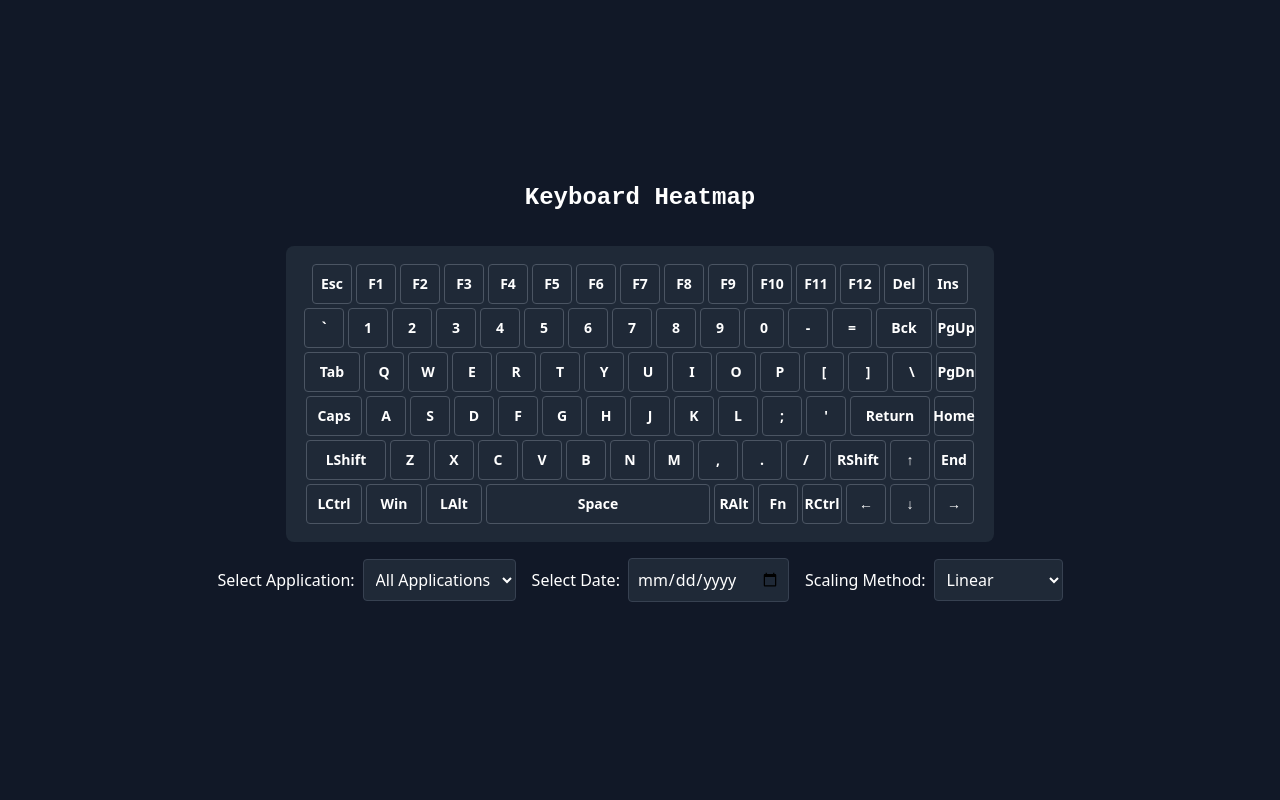
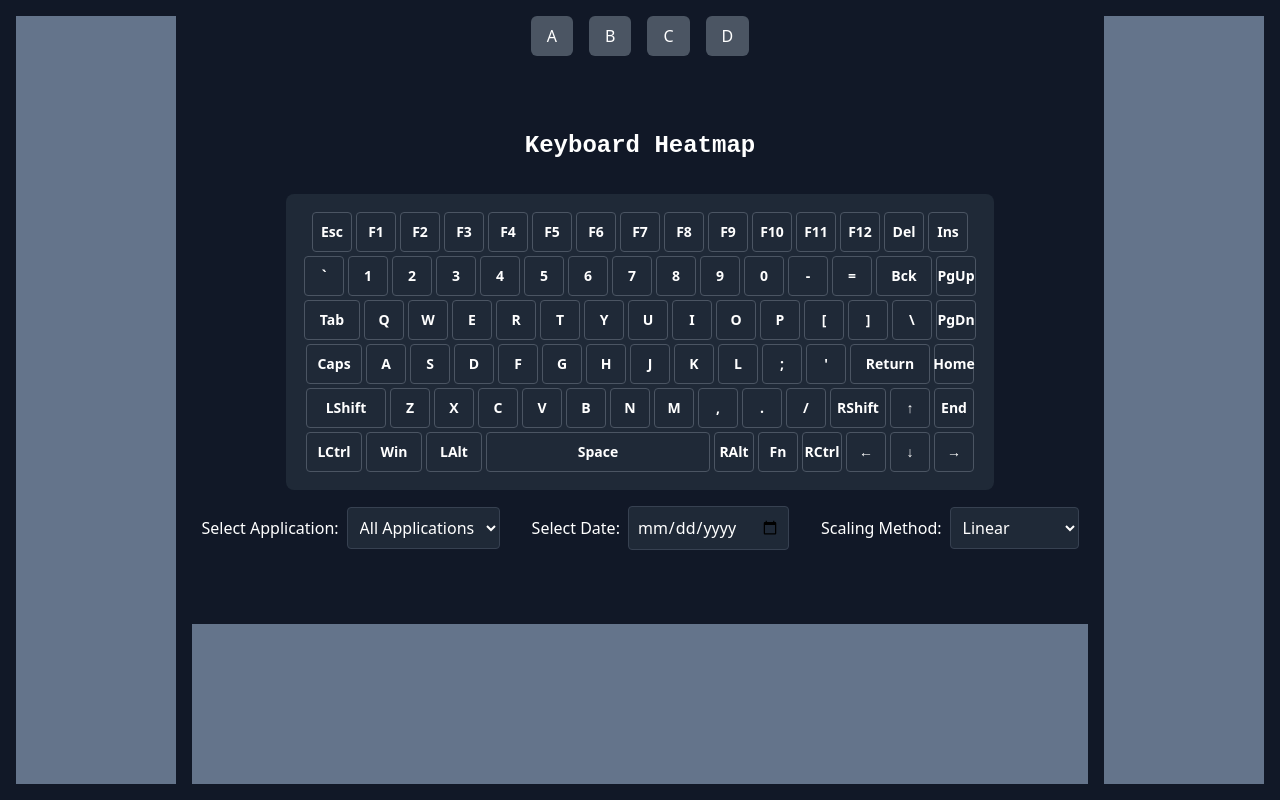
Before and after one commit to t4skmanag3r/keycap-app, a Vue app: page / in a window 1280 px wide. Built offline with nearby package versions, Linux system fonts and the light colour scheme.

Commit message:
setup basic layout for sidebars, top/bottom bars

```diff
--- a/src/App.vue
+++ b/src/App.vue
@@ -1,8 +1,25 @@
 <template>
-  <div class="container mx-auto p-4 flex flex-col gap-4 items-center justify-center min-h-screen">
+  <div class="container p-4 flex flex-row gap-4 justify-center min-h-screen max-w-full">
+    <!-- LEFT SIDEBAR -->
+     <div class="flex min-h-full w-40 bg-slate-500">
+      <!-- Application counts -->
+      <div>
+      </div>
+     </div>
+    <!-- MIDDLE DIV -->
+    <div class="min-h-full flex flex-col gap-4 flex-grow">
+      <!-- TOP BAR -->
+      <div class="top-bar flex justify-center gap-4 w-full h-fit flex-row ">
+        <button>A</button>
+        <button>B</button>
+        <button>C</button>
+        <button>D</button>
+      </div>
+       <!-- MAIN CONTENT -->
+       <div class="flex flex-grow flex-col items-center justify-center gap-4">
           <h1 class="text-2xl font-bold mb-4 text-white text-center">Keyboard Heatmap</h1>
           <KeyboardHeatmap ref="heatmapRef" :selectedApp="selectedApp" :selectedDate="selectedDate" :scalingMethod="scalingMethod" />
-    <div class="mb-4 flex items-center justify-center space-x-4">
+          <div class="flex flex-row items-center justify-center w-full gap-8">
             <div>
               <label for="app-select" class="mr-2 text-white">Select Application:</label>
               <select id="app-select" v-model="selectedApp" @change="updateHeatmap" class="p-2 rounded bg-gray-800 text-white">
@@ -23,6 +40,19 @@
             </div>
           </div>
       </div>
+      <!-- BOTTOM BAR -->
+       <div class="flex w-full h-40 flex-row bg-slate-500">
+        <!-- Date Counts -->
+        <div></div>
+      </div>
+    </div>
+    <!-- RIGHT SIDEBAR -->
+     <div class="flex min-h-full w-40 bg-slate-500">
+       <div>
+       </div>
+    </div>
+    </div>
+
 </template>
 
 <script setup lang="ts">
@@ -81,3 +111,9 @@ select option {
   @apply bg-gray-800;
 }
 </style>
+
+<style scoped>
+.top-bar button {
+  @apply bg-gray-600 h-fit px-4 py-2 text-white rounded-md;
+}
+</style>
```
Lines whose indentation alone changed are shown as unchanged.
